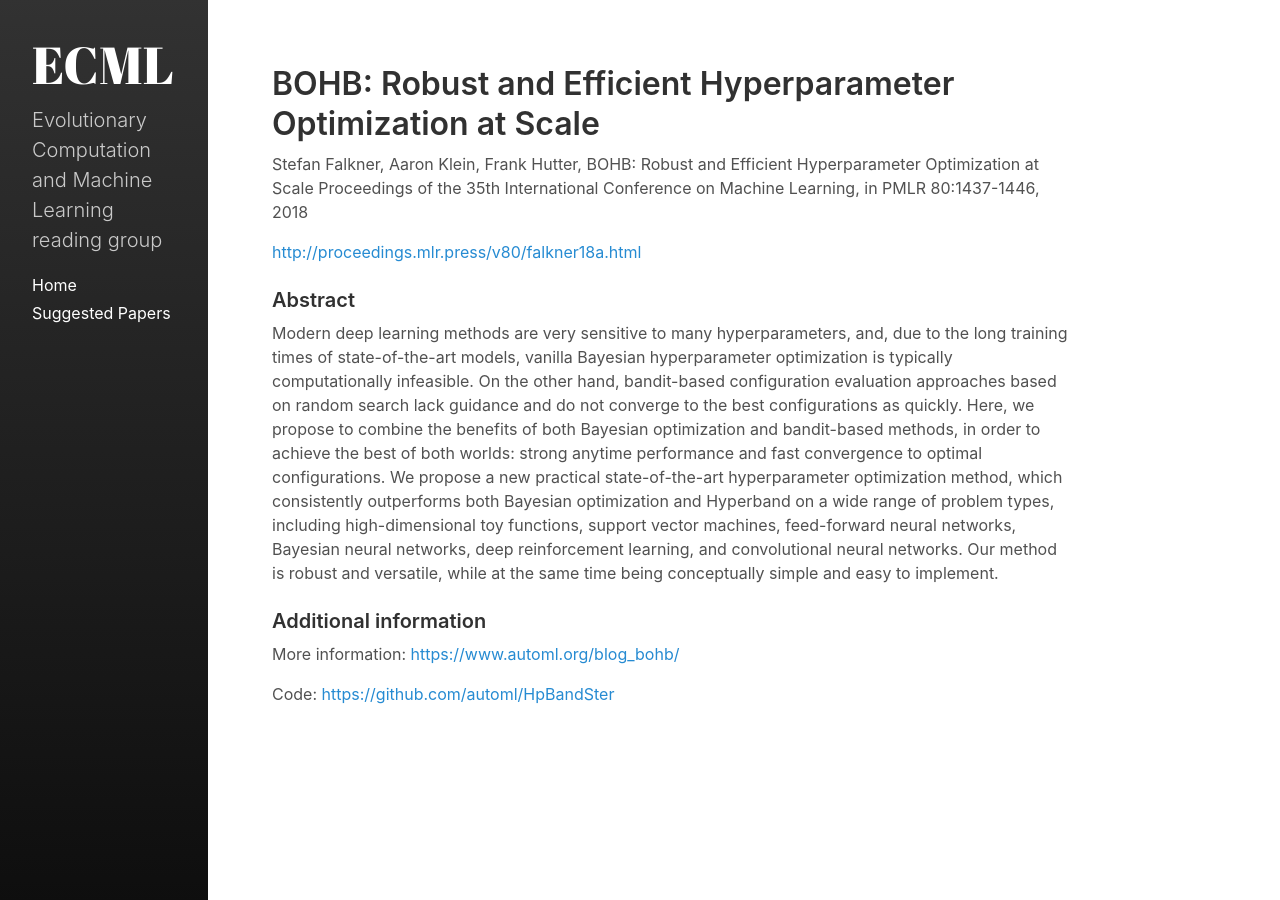
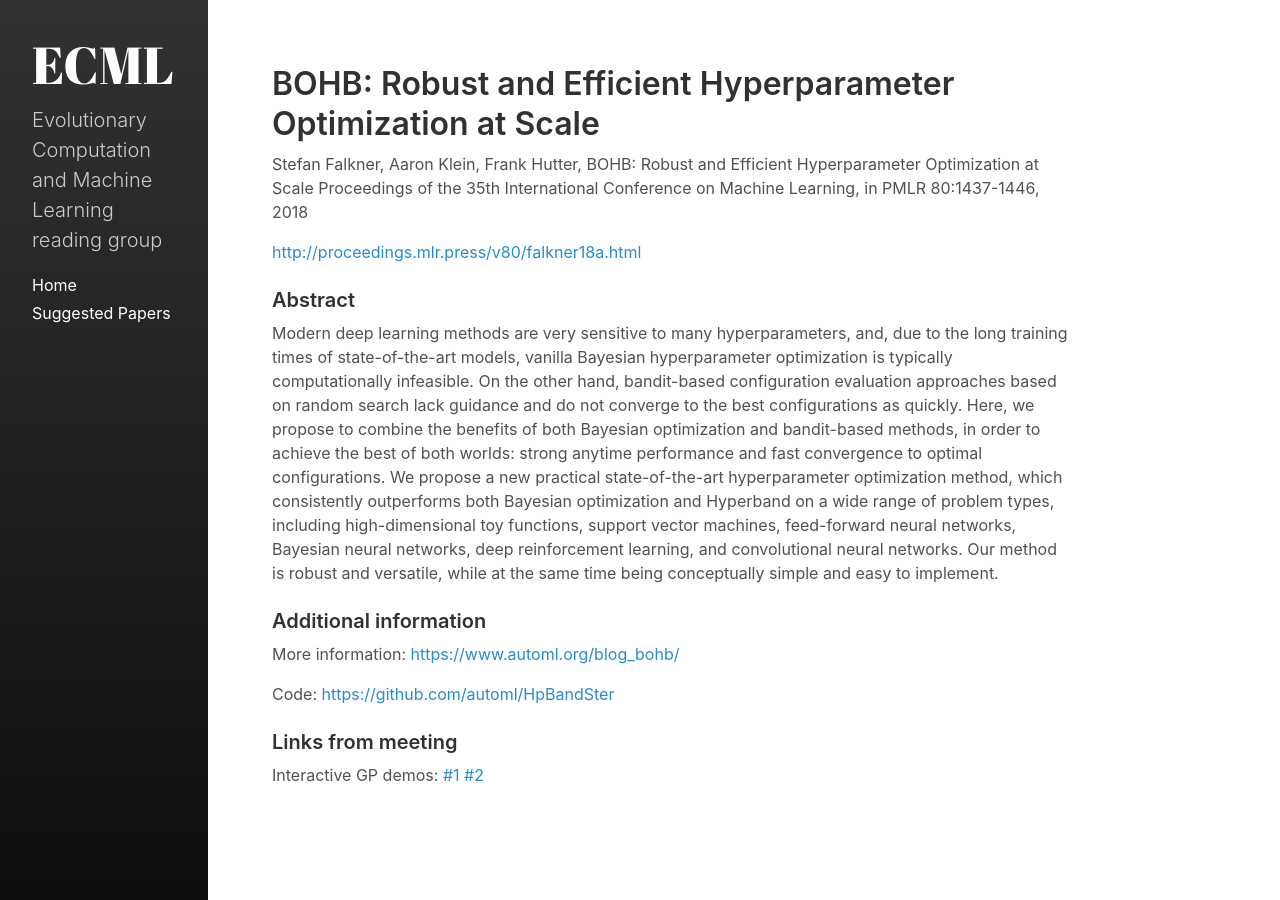
Before and after one commit to exeter-ecml/exeter-ecml.github.io, a Jekyll site: the page built from _papers/0005-bohb-robust-and-efficient-hyperparameter-optimization-at-scale.md, in a window 1280 px wide. Built offline with Jekyll 4.4.1, drawn with Linux system fonts in a browser that asks for light colours.

Commit message:
Interactive GP links

```diff
--- a/_papers/0005-bohb-robust-and-efficient-hyperparameter-optimization-at-scale.md
+++ b/_papers/0005-bohb-robust-and-efficient-hyperparameter-optimization-at-scale.md
@@ -38,3 +38,7 @@ status: happened
 More information: <https://www.automl.org/blog_bohb/>
 
 Code: <https://github.com/automl/HpBandSter>
+
+### Links from meeting
+
+Interactive GP demos: [#1](http://www.tmpl.fi/gp/) [#2](http://chifeng.scripts.mit.edu/stuff/gp-demo/)
```
